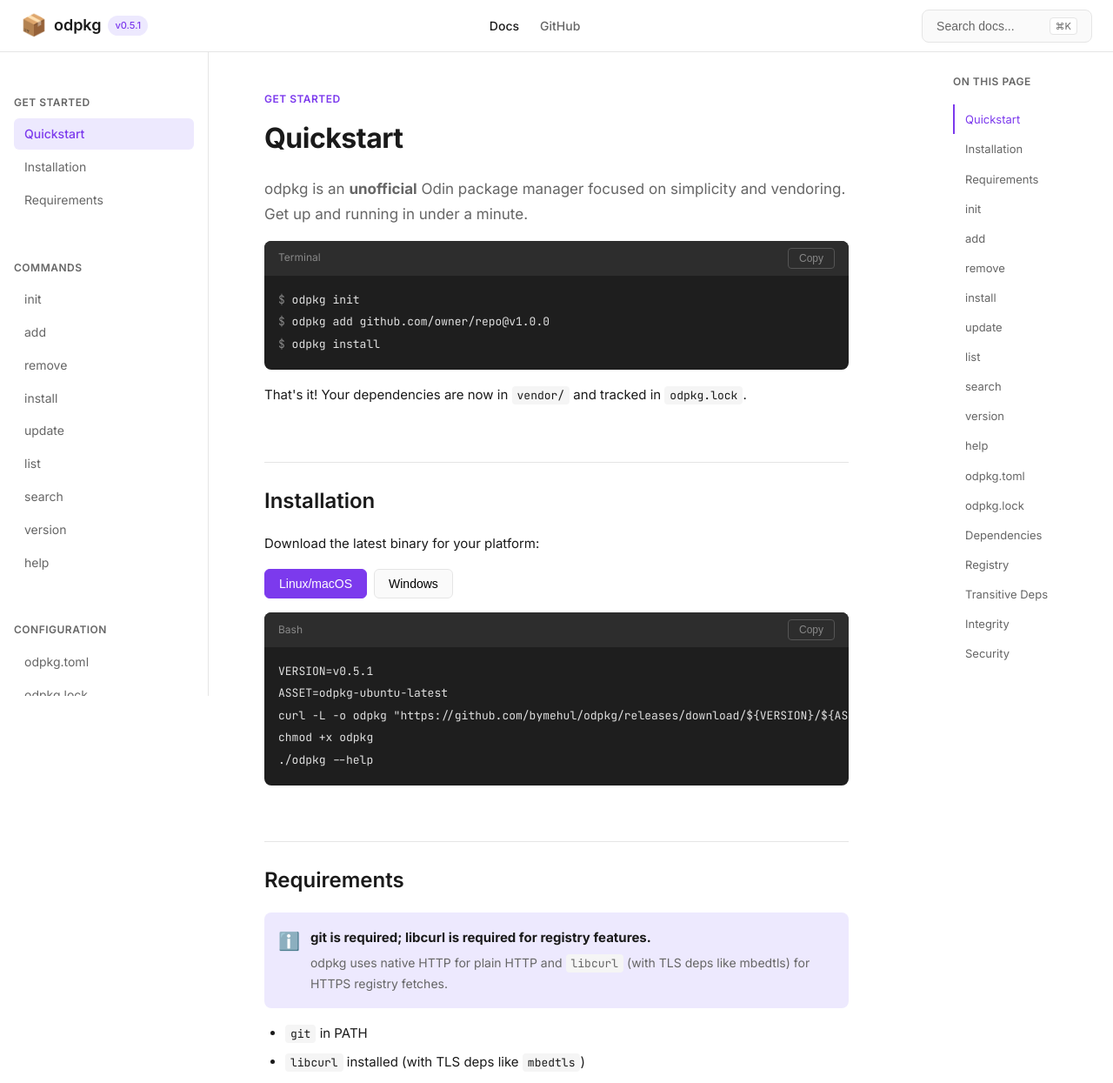
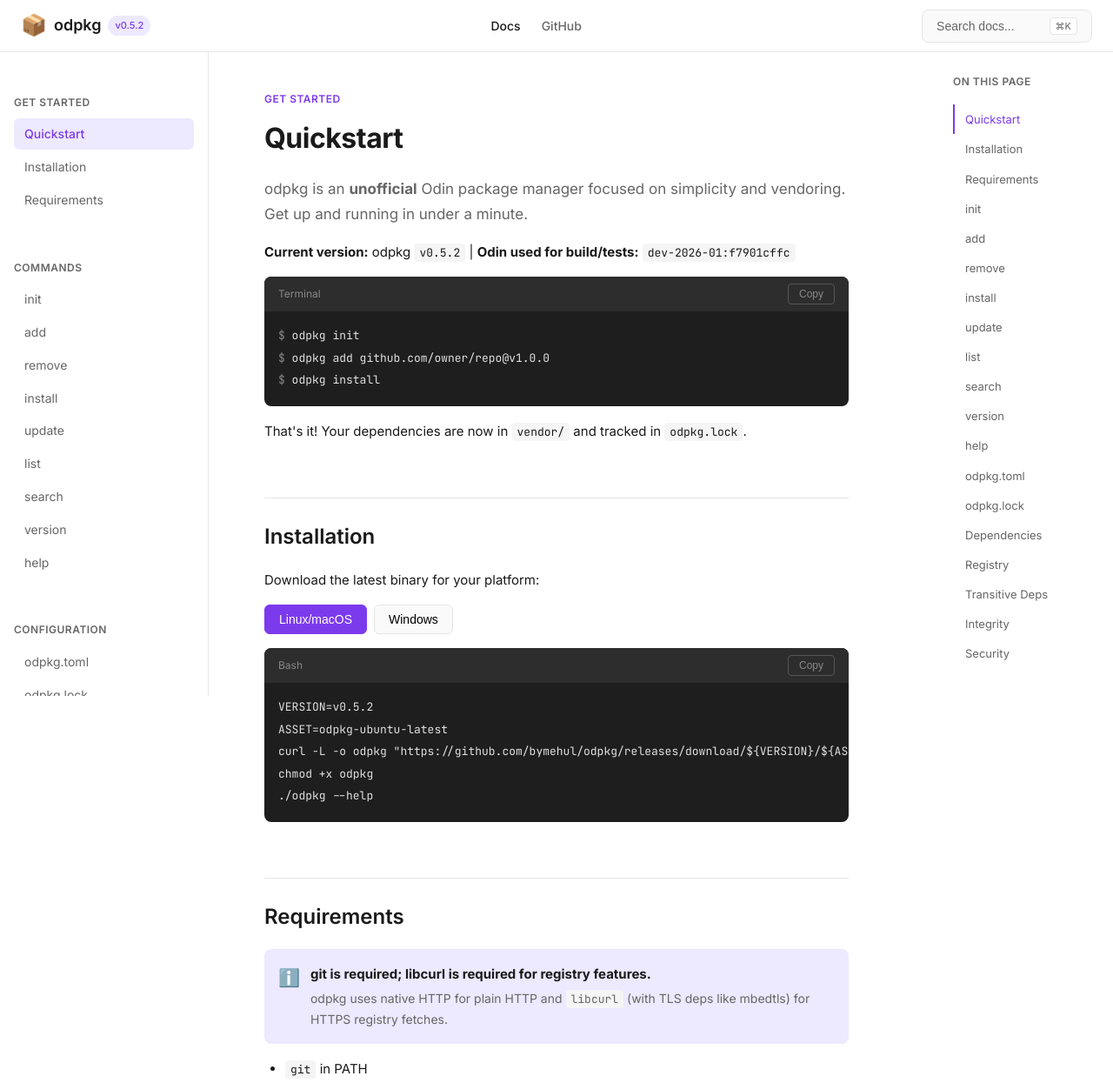
Before and after one commit to bymehul/odpkg, a website: page docs-site/index.html in a window 1280 px wide. Shown: the top 1245 px of the page at 87% size. Drawn offline with Linux system fonts and the light colour scheme.

Commit message:
Make odpkg build on latest Odin and bump docs to v0.5.2

```diff
--- a/docs-site/index.html
+++ b/docs-site/index.html
@@ -20,7 +20,7 @@
             <div class="logo">
                 <span class="logo-icon">📦</span>
                 <span class="logo-text">odpkg</span>
-                <span class="version-badge">v0.5.1</span>
+                <span class="version-badge">v0.5.2</span>
             </div>
             <nav class="nav-links">
                 <a href="#" class="nav-link active">Docs</a>
@@ -84,6 +84,8 @@
                     </div>
                     <p class="intro">odpkg is an <strong>unofficial</strong> Odin package manager focused on simplicity
                         and vendoring. Get up and running in under a minute.</p>
+                    <p><strong>Current version:</strong> odpkg <code>v0.5.2</code> |
+                        <strong>Odin used for build/tests:</strong> <code>dev-2026-01:f7901cffc</code></p>
 
                     <div class="code-block">
                         <div class="code-header">
@@ -115,7 +117,7 @@
                                 <span>Bash</span>
                                 <button class="copy-btn" onclick="copyCode(this)">Copy</button>
                             </div>
-                            <pre><code>VERSION=v0.5.1
+                            <pre><code>VERSION=v0.5.2
 ASSET=odpkg-ubuntu-latest
 curl -L -o odpkg "https://github.com/bymehul/odpkg/releases/download/${VERSION}/${ASSET}"
 chmod +x odpkg
@@ -129,7 +131,7 @@
                                 <span>PowerShell</span>
                                 <button class="copy-btn" onclick="copyCode(this)">Copy</button>
                             </div>
-                            <pre><code>$version = "v0.5.1"
+                            <pre><code>$version = "v0.5.2"
 $asset = "odpkg-windows-latest.exe"
 Invoke-WebRequest -Uri "https://github.com/bymehul/odpkg/releases/download/$version/$asset" -OutFile "odpkg.exe"
 .\odpkg.exe --help</code></pre>
@@ -165,7 +167,7 @@
                         <div class="code-header"><span>odpkg.toml</span></div>
                         <pre><code>[odpkg]
 name = "my-project"
-version = "0.1.0"
+version = "0.2.0"
 vendor_dir = "vendor"
 
 [dependencies]</code></pre>
@@ -252,7 +254,7 @@
                     <p>Print the current version of odpkg.</p>
                     <div class="code-block">
                         <pre><code><span class="prompt">$</span> odpkg version
-odpkg 0.5.1</code></pre>
+odpkg 0.5.2</code></pre>
                     </div>
                     <p>Also available as <code>odpkg -v</code> or <code>odpkg --version</code>.</p>
                 </section>
```
Also changed, not shown: README.md, 9 other files.
